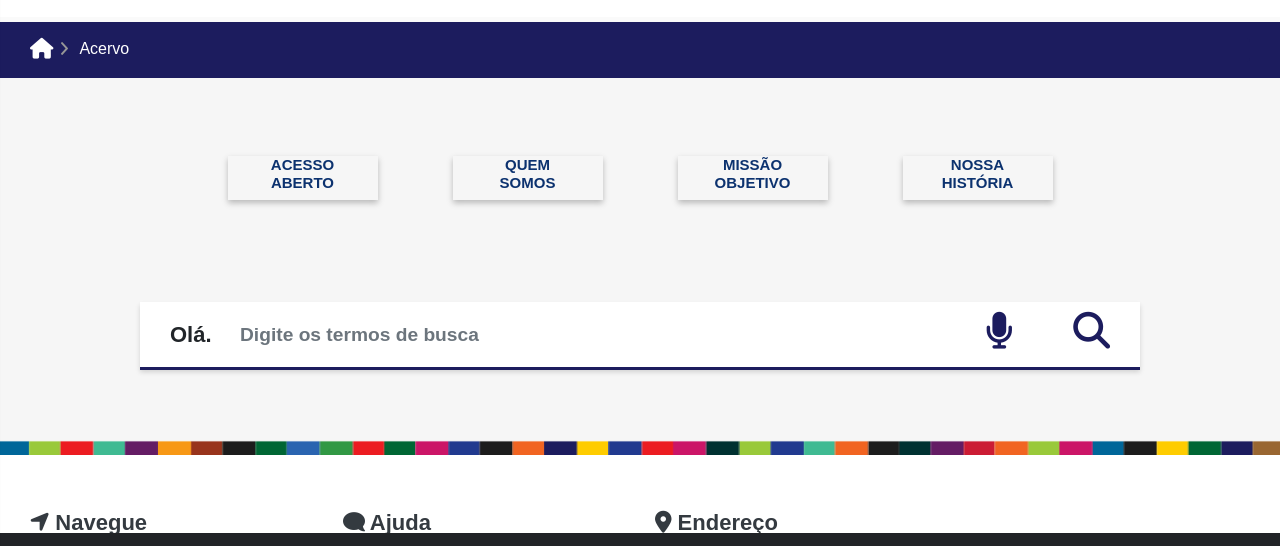
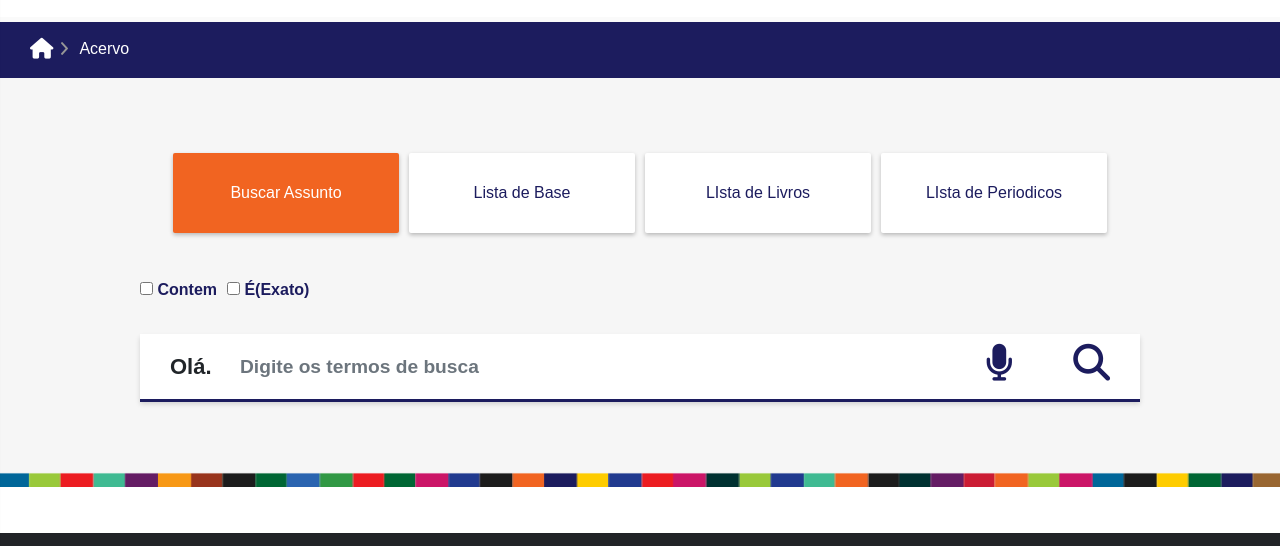
Before and after one commit to Caua-Vinicius/GrupoCaps, a plain HTML site: page Pages/acervo.html in a window 1280 px wide. Shown: the part 179-725 px from the top of the page. Drawn offline with Linux system fonts and the light colour scheme; a script that the page names is missing; files whose address does not match are found by name; a web font is replaced by a local one.

Commit message:
refactor: alterou design da pagina acervo

```diff
--- a/Pages/acervo.html
+++ b/Pages/acervo.html
@@ -433,27 +433,27 @@
                     <div class="item-page" itemscope="" itemtype="https://schema.org/Article">
                         <meta itemprop="inLanguage" content="pt-BR">
                         <div class="centralizar-acervo">
-                            <div class="lista-acervo">
-                                <div id="checkbox-element">
-                                    <a href="">
-                                        <h2>ACESSO <br> ABERTO</h2>
-                                    </a>
-                                </div>
-                                <div id="checkbox-element">
-                                    <a href="#">
-                                        <h2>QUEM <br> SOMOS</h2>
-                                    </a>
-                                </div>
-                                <div id="checkbox-element">
-                                    <a href="./acervo.html#">
-                                        <h2>MISSÃO <br> OBJETIVO</h2>
-                                    </a>
-                                </div>
-                                <div id="checkbox-element">
-                                    <a href="">
-                                        <h2>NOSSA <br> HISTÓRIA</h2>
-                                    </a>
-                                </div>
+                            <div style="
+                                  display: flex;
+                                  flex-direction: row;
+                                  justify-content: center;
+                                  align-items: center;
+                                  padding: 8px 18px;
+                                  gap: 10px;
+                                  margin-top: 30px;
+                                ">
+                              <a style="text-decoration: none;" href="">
+                                <div class="btn-colab-focus">Buscar Assunto</div>
+                              </a>
+                              <a style="text-decoration: none;" href="">
+                                <div class="btn-colab">Lista de Base</div>
+                              </a>
+                              <a style="text-decoration: none;" href="">
+                                <div class="btn-colab">LIsta de Livros</div>
+                              </a>
+                              <a style="text-decoration: none;" href="">
+                                <div class="btn-colab">LIsta de Periodicos</div>
+                              </a>
                             </div>
                         </div>
                     </div>
@@ -464,6 +464,16 @@
 
 
         <center>
+            <div style="display: flex; gap: 10px; margin: 0px 10% 0px 10%;">
+                <label style="color: var(--cor-padrao-1); font-weight: 600;">
+                    <input style="accent-color: var(--cor-padrao-2);" type="checkbox" name="contem" value="Contem">
+                    Contem
+                </label>
+                <label style="color: var(--cor-padrao-1); font-weight: 600;">
+                    <input style="accent-color: var(--cor-padrao-2);" type="checkbox" name="exato" value="exato">
+                    É(Exato)
+                </label>
+            </div>
             <div class="barra-pes">
                 <form action="" method="GET" id="busca" class="busca-watson">
                     <div class="search-default">
```
